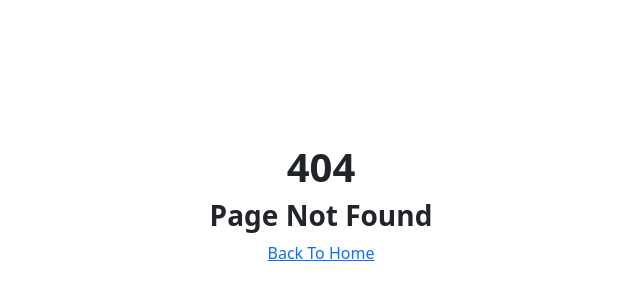
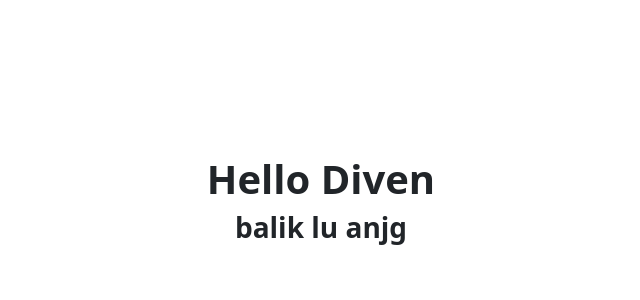
Before and after one commit to rikakus-test/testFrontend, a React (Create React App) app: page / in a window 1280 px wide. Before the commit this address had no page. Shown: the part 196-496 px from the top of the page, without its empty margins (319-959 px from the left). Built offline with nearby package versions, Linux system fonts and the light colour scheme.

Commit message:
next commit 2

```diff
--- /dev/null
+++ b/src/pages/Home.js
@@ -0,0 +1,24 @@
+import React, { Component } from "react";
+import { Link } from "react-router-dom";
+
+export default class Home extends Component {
+  render() {
+    return (
+      <div
+        style={{
+          width: "100vw",
+          height: "100vh",
+          display: "flex",
+          flexDirection: "column",
+          justifyContent: "center",
+          alignItems: "center",
+          backgroundImage: "https://lh3.googleusercontent.com/d/1Tx4Au6bwR3sWfl-gXyuxMzjU8oB3kpaP=w1000?authuser=0"
+        }}
+      >
+        <h1 style={{ fontWeight: "bolder" }}>Hello Diven</h1>
+        <h3 style={{ fontWeight: "bold" }}>balik lu anjg</h3>
+        {/* <Link to="/">Back To Home</Link> */}
+      </div>
+    );
+  }
+}
--- a/src/router/index.js
+++ b/src/router/index.js
@@ -8,6 +8,7 @@ import {
 import SideBar from "../layout/Layout";
 import NotFound from "../pages/NotFound";
 import Test from "../pages/Test";
+import Home from "../pages/Home"
 
 
 const PrivateRoute = () => {
@@ -32,6 +33,7 @@ const Router = () => {
   return (
     <BrowserRouter>
     <Routes>
+    <Route path="/" element={<Home />} />
 
       <Route path="/test" element={<Test />} />
       <Route path="*" element={<NotFound />} />
```
